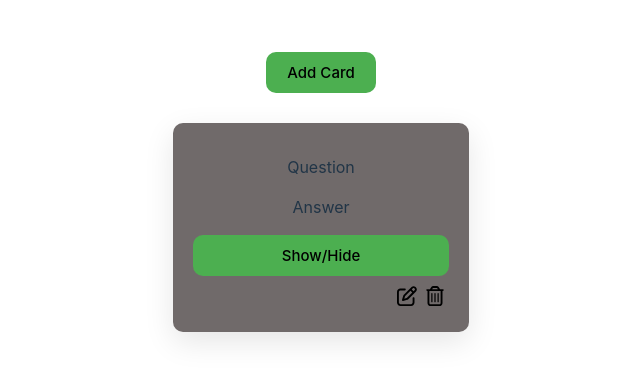
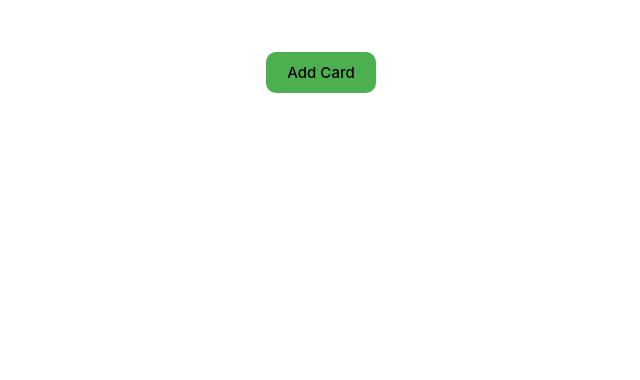
Before and after one commit to priyamsharma2704/FlashCardsReactApp, a React (Vite) app in the folder client/: page / in a window 1280 px wide. Shown: the top 380 px of the page, without its empty margins (319-959 px from the left). Built offline with nearby package versions, Linux system fonts and the light colour scheme.

Commit message:
show/hide answer working

```diff
--- a/client/src/Components/Card.jsx
+++ b/client/src/Components/Card.jsx
@@ -1,17 +1,36 @@
+import {useState} from 'react';
 import EditImg from '../assets/pen-to-square-regular.svg';
 import DeleteImg from '../assets/trash-can-regular.svg';
 
-function Card()
+function Card({data})
 {
+    console.log(data);
+    const [showAnswer, setShowAnswer] = useState(false);
+    function handleShowAnswer()
+    {
+        console.log("show/hide")
+        setShowAnswer(!showAnswer);
+    }
+
+    function handleEdit()
+    {
+        console.log("edit")
+    }
+
+    function handleDelete()
+    {
+        console.log("del")
+    }
+
     return(
         <>
             <div className='card'>
-                    <p className='ques'>Question</p>
-                    <p className="ans">Answer</p>
-                    <button className="show-hide-btn">Show/Hide</button>
+                    <p className='ques'>Question: {data.question}</p>
+                    <p className="ans">Answer: {showAnswer && <span>{data.answer}</span>}</p>
+                    <button className="show-hide-btn" onClick={handleShowAnswer}>Show/Hide</button>
                     <div className="btns-con">
-                        <img className='edit' src={EditImg}></img>
-                        <img className='delete' src={DeleteImg}/>
+                        <img className='edit' src={EditImg} onClick={handleEdit}></img>
+                        <img className='delete' src={DeleteImg} onClick={handleDelete}/>
                     </div>
             </div>
         </>
--- a/client/src/Components/CardList.jsx
+++ b/client/src/Components/CardList.jsx
@@ -10,7 +10,6 @@ function CardList()
     return(
         <>
             <div className='cards-list'>
-                <Card></Card>
                 {cardsList.map((card,idx) =>(
                     <Card key={idx} data={card}></Card>
                 ))}
```
